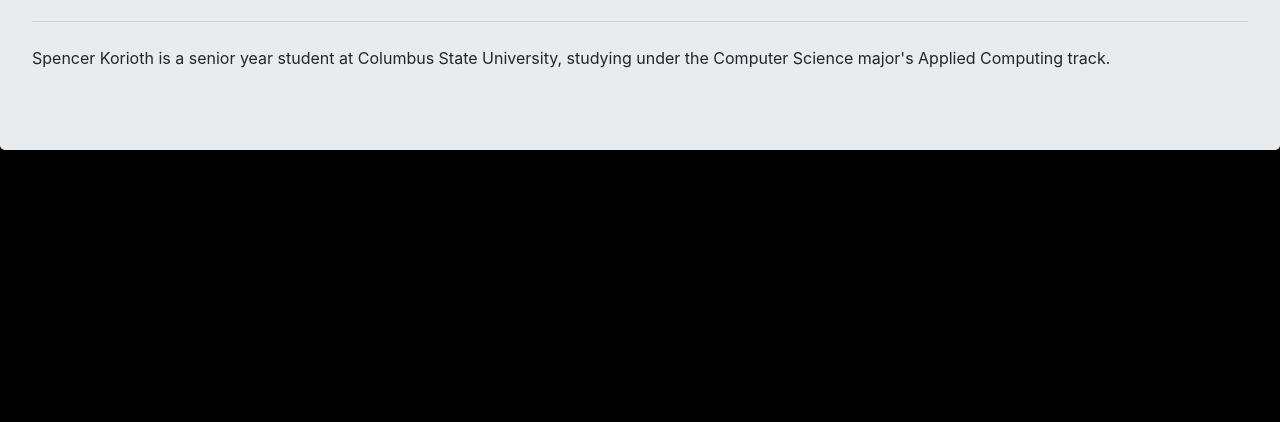
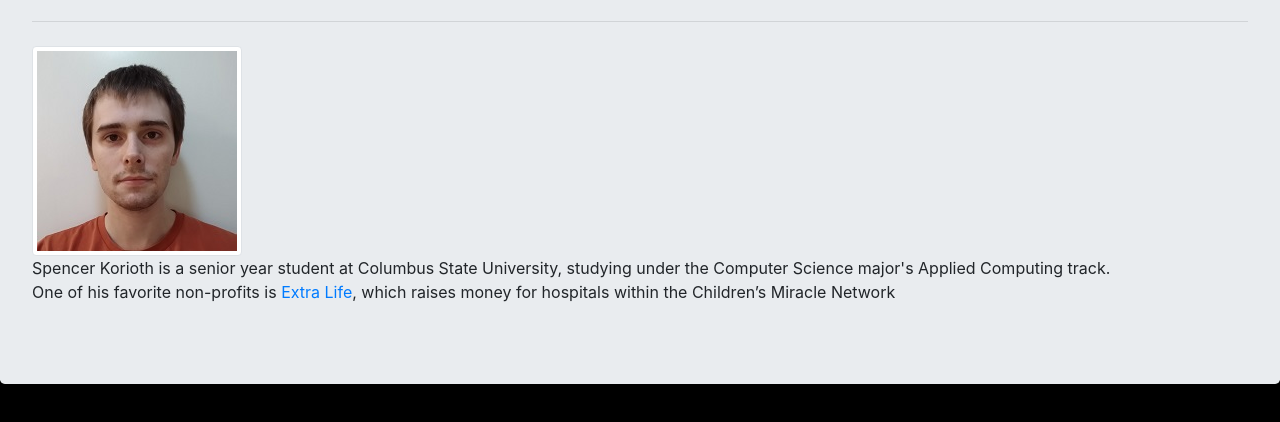
Before and after one commit to SpKorioth/CPSC4125_korioth_lab1, a plain HTML site: page about.html in a window 1280 px wide. Shown: the part 228-650 px from the top of the page. Drawn offline with nearby package versions, Linux system fonts and the light colour scheme.

Commit message:
about page update for profile and non-profit

```diff
--- a/about.html
+++ b/about.html
@@ -37,8 +37,11 @@
     <div class="jumbotron">
         <h1 class="display-4">About</h1>
         <p class="lead">A brief inctroduction of Spencer Korioth</p>
-        <hr class="my-4"><!--In the about you should have some information about yourself, a picture (school appropriate), and some information with links to your favorite non-profit.-->
-        <p>Spencer Korioth is a senior year student at Columbus State University, studying under the Computer Science major's Applied Computing track.</p>
+        <hr class="my-4">
+        <img src="profile.jpg" class="img-thumbnail" alt="profile image">
+
+        <p>Spencer Korioth is a senior year student at Columbus State University, studying under the Computer Science major's Applied Computing track.<br>
+        One of his favorite non-profits is <a href="https://www.extra-life.org/">Extra Life</a>, which raises money for hospitals within the Children’s Miracle Network</p>
     </div>
 
     <!-- Optional JavaScript -->
```
Also changed, not shown: profile.jpg (added).
